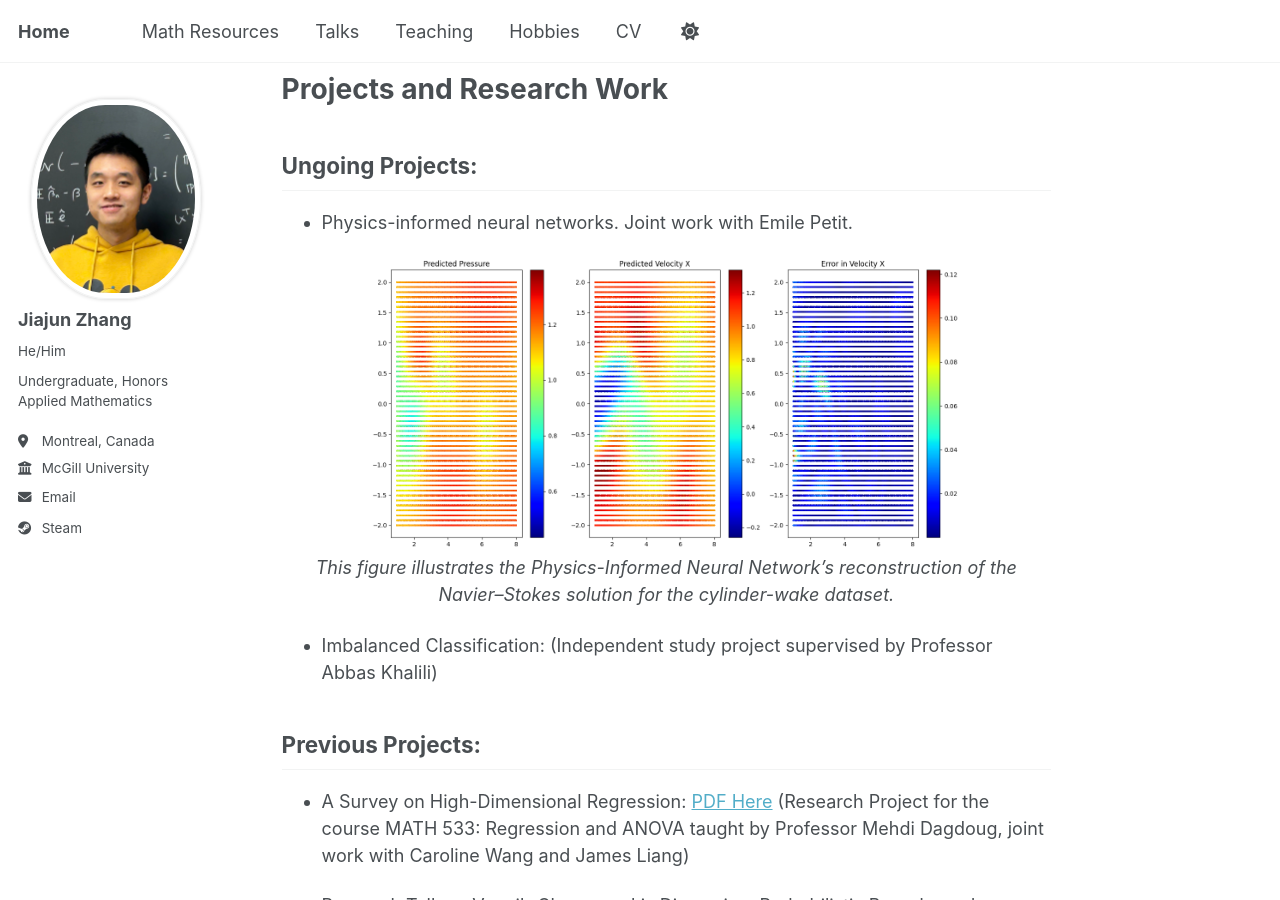
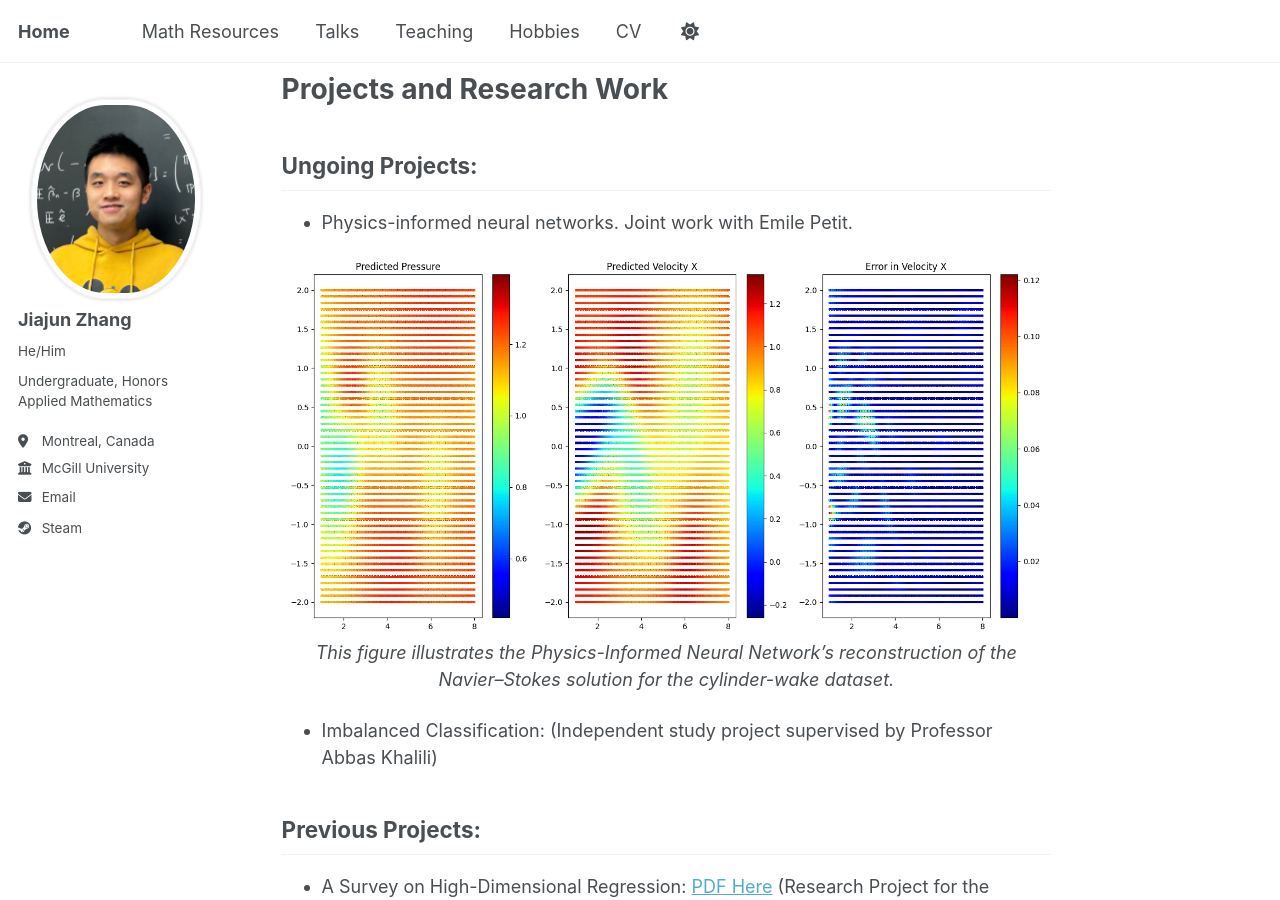
Before and after one commit to JohanssonRein/JohanssonRein.github.io, a Jekyll site: the page built from _pages/about.md, in a window 1280 px wide and 900 px high, scrolled down 1666 px. Built offline with Jekyll 4.4.1, drawn with Linux system fonts in a browser that asks for light colours.

Commit message:
Update about.md

```diff
--- a/_pages/about.md
+++ b/_pages/about.md
@@ -40,7 +40,7 @@ redirect_from:
 * Physics-informed neural networks. Joint work with Emile Petit.
 
 <div style="text-align: center;">
-  <img src="/images/image.png" alt="Winter Break" width="600">
+  <img src="/images/image.png" alt="Winter Break" width="800">
   <p><em>This figure illustrates the Physics-Informed Neural Network’s reconstruction of the Navier–Stokes solution for the cylinder-wake dataset.</em></p>
 </div>
 
```
